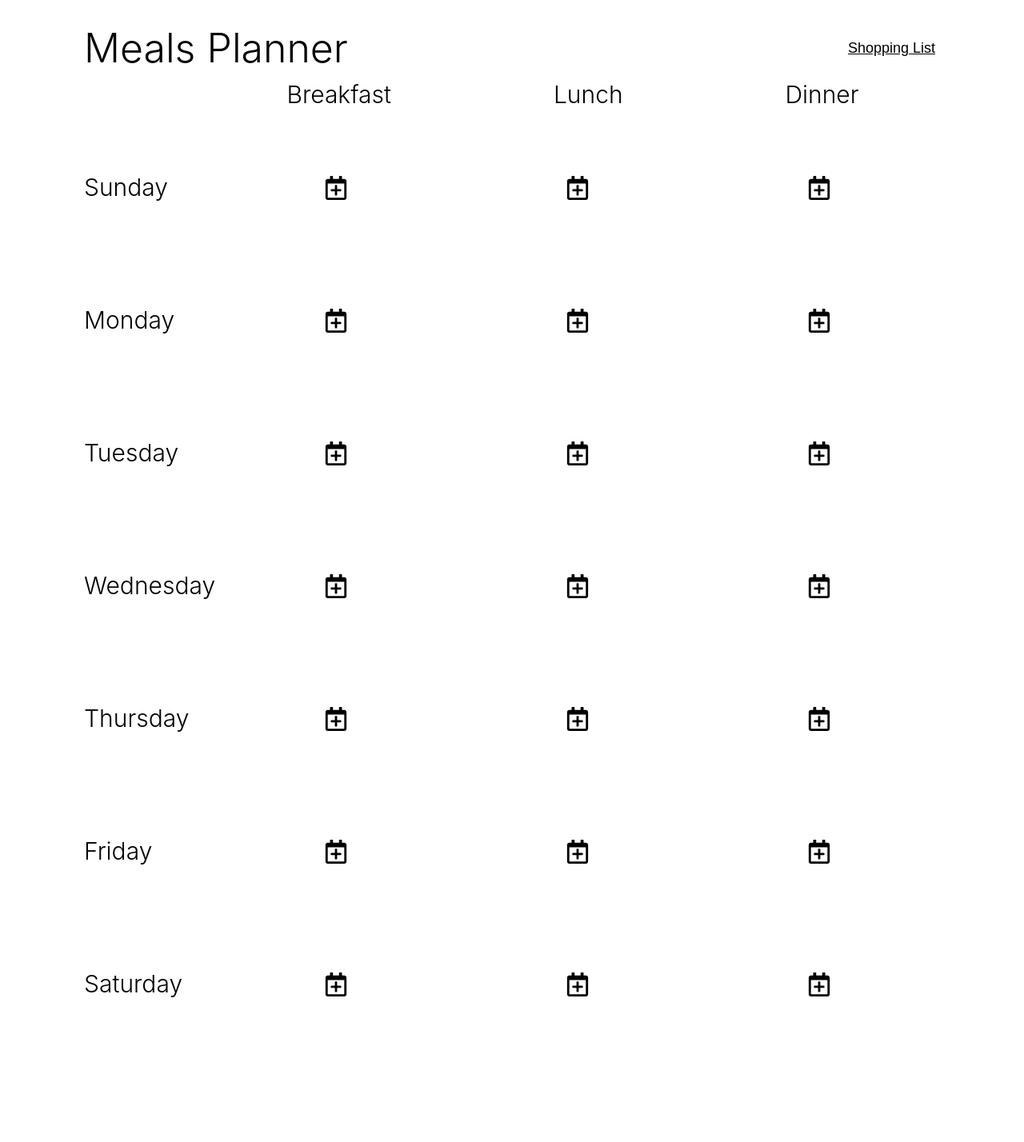
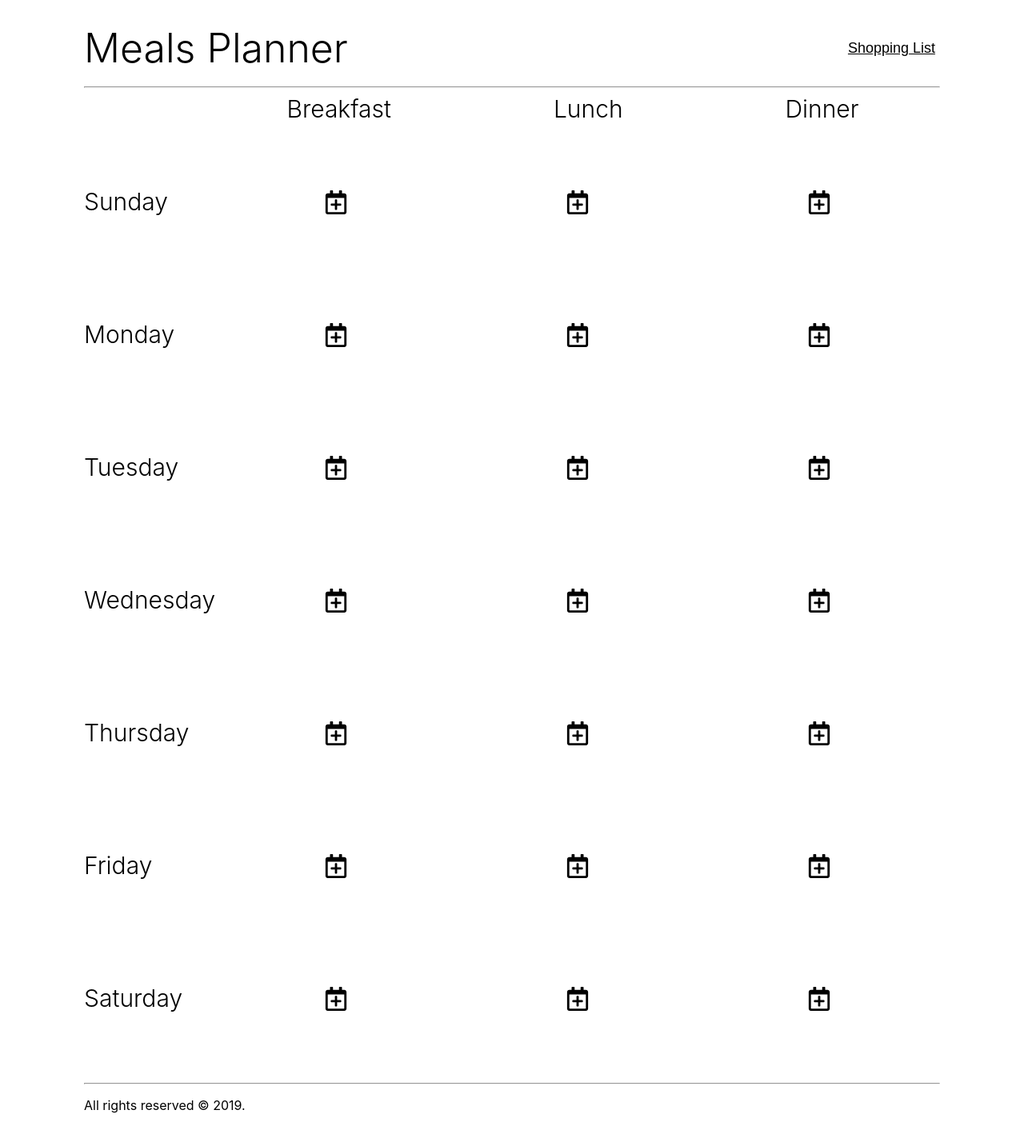
Before and after one commit to ioanzicu/redux-meal-planner, a React (Create React App) app: page / in a window 1280 px wide. Shown: the whole page at 80% size. Before the commit the page ends 1348 px from the top, so only its background shows below. Built offline with nearby package versions, Linux system fonts and the light colour scheme; no server answers.

Commit message:
Add Footer

```diff
--- a/src/components/App.js
+++ b/src/components/App.js
@@ -62,10 +62,17 @@ class App extends Component {
     }, [])
     .reduce((ings, { ingredientLines }) => ings.concat(ingredientLines), [])
   }
+
   render() {
     const { foodModalOpen, loadingFood, food, ingredientsModalOpen } = this.state
     const { calendar, remove, selectRecipe } = this.props
     const mealOrder = ['breakfast', 'lunch', 'dinner']
+
+    function getCurrentYear() {
+      let d = new Date()
+      return d.getFullYear()
+    }
+
 
     return (
       <div className='container'>
@@ -77,6 +84,8 @@ class App extends Component {
               Shopping List
           </button>
         </div>
+
+        <hr/>
 
         <ul className='meal-types'>
           {mealOrder.map((mealType) => (
@@ -160,6 +169,10 @@ class App extends Component {
         >
           {ingredientsModalOpen && <ShoppingList list={this.generateShoppingList()}/>}
         </Modal>
+
+        <hr/>
+
+        <p>All rights reserved &#169; {getCurrentYear()}.</p>
       </div>
     );
   }
```
